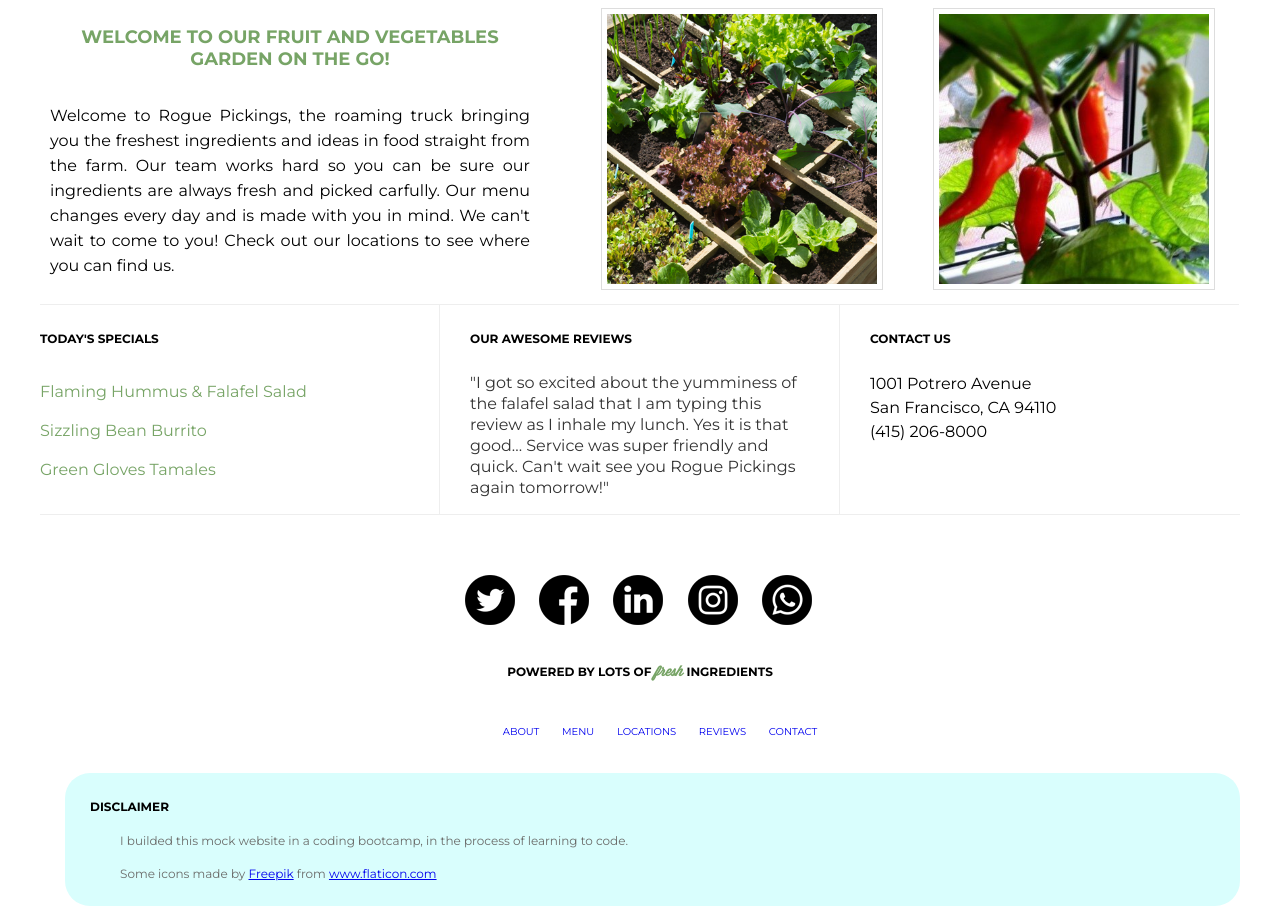
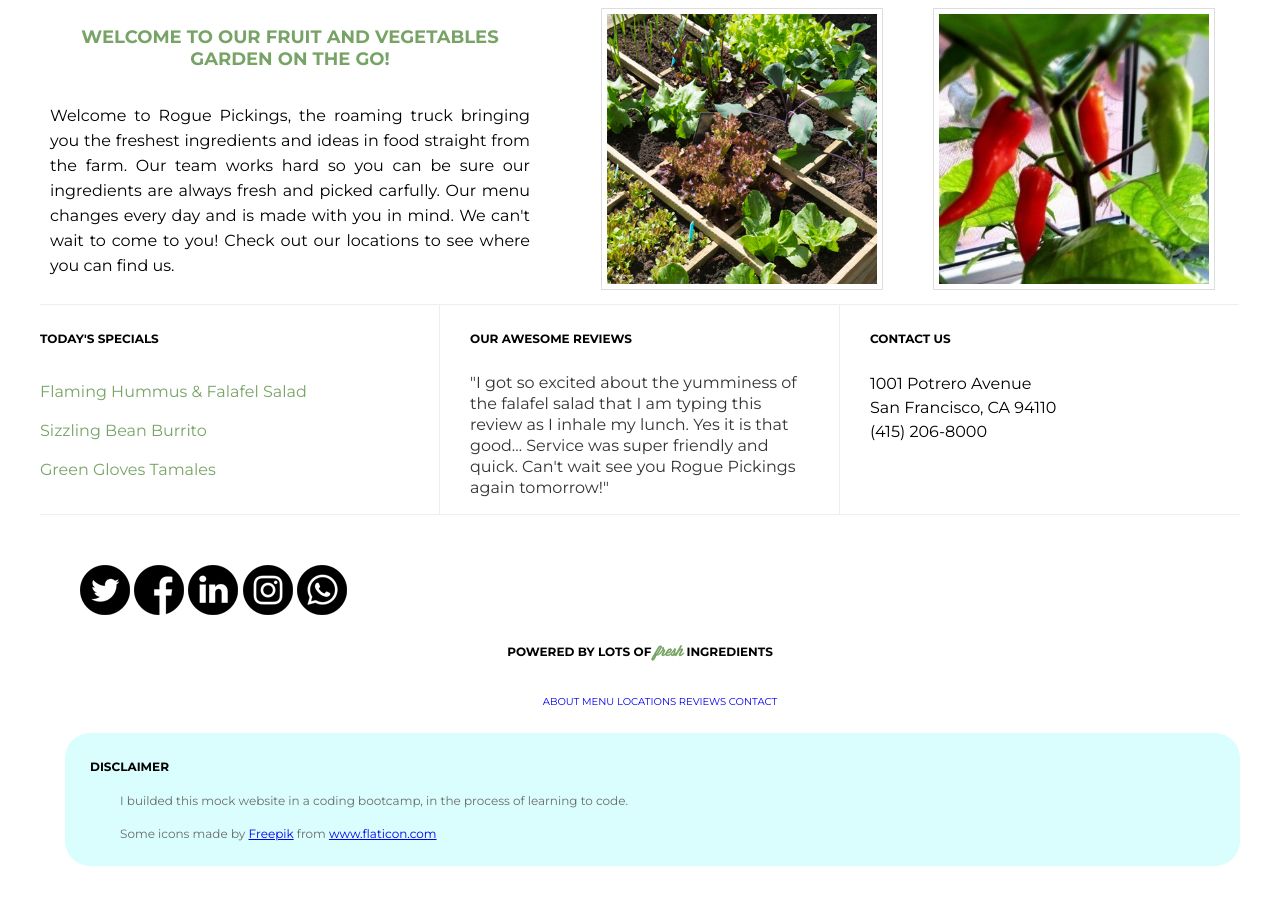
Before and after one commit to joelrottenberg/101-rogue-pickings, a plain HTML site: page index.html in a window 1280 px wide. Shown: the part 565-1471 px from the top of the page. After the commit the page ends 1431 px from the top, so only its background shows below. Drawn offline with Linux system fonts and the light colour scheme.

Commit message:
Fixed social icons style

```diff
--- a/css/main.css
+++ b/css/main.css
@@ -395,7 +395,7 @@ footer {
 }
 
 .social-icons {
-	margin-left: 375px;
+text-align: centre;
 	margin-top: 50px;
 }
 
@@ -403,7 +403,7 @@ footer li {
 	list-style: none;
 	display: inline-block;
 	margin: 0;
-    padding: 10px;
+    padding: 0;
 }
 
 .nav-footer {
```
